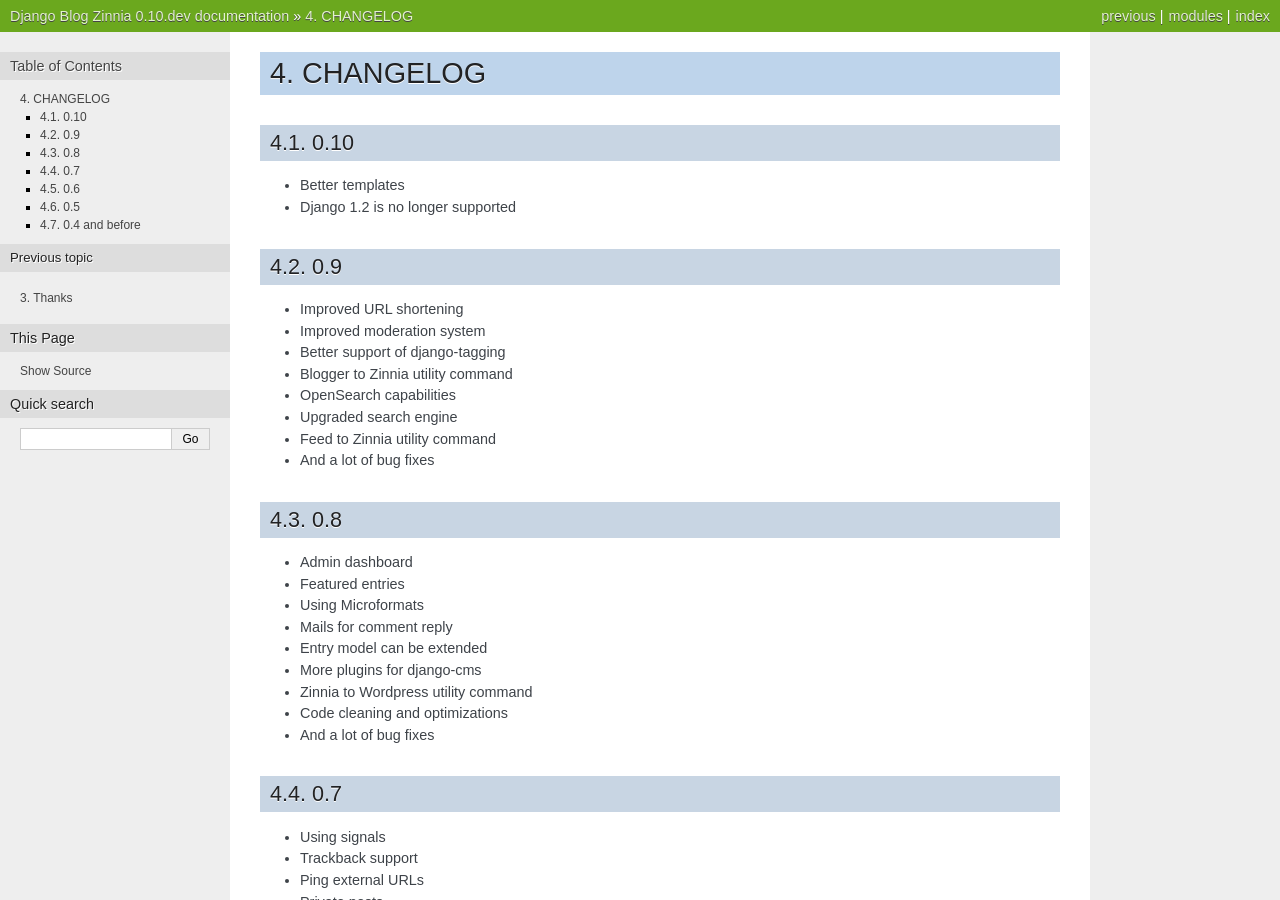
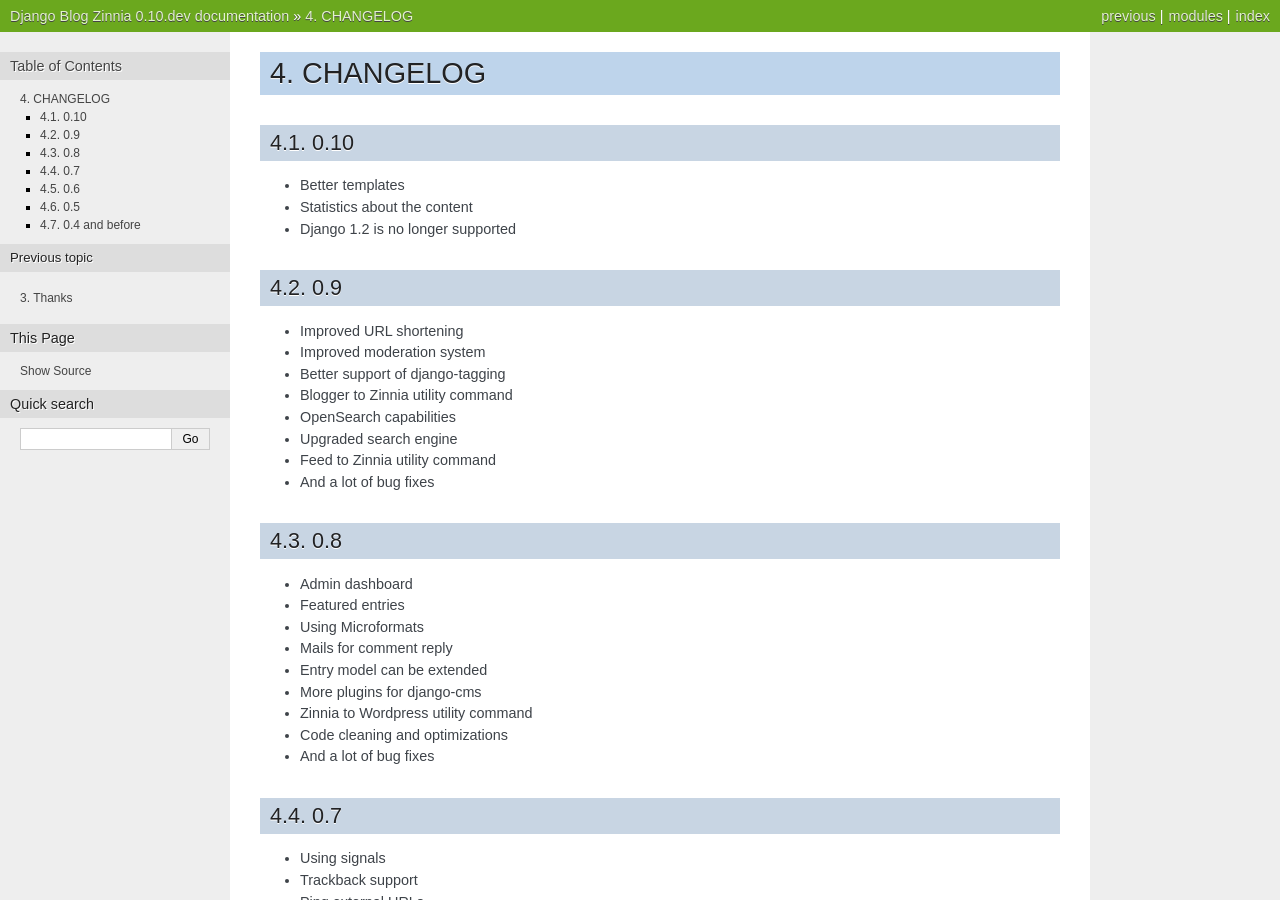
Before and after one commit to Fantomas42/django-blog-zinnia, a Sphinx documentation site: the page built from docs/changelog.rst, in a window 1280 px wide and 900 px high. Built offline with Sphinx 7.4.7, drawn with Linux system fonts in a browser that asks for light colours.

Commit message:
updating changelog for statistics

```diff
--- a/docs/changelog.rst
+++ b/docs/changelog.rst
@@ -5,6 +5,7 @@
 ----
 
 * Better templates
+* Statistics about the content
 * Django 1.2 is no longer supported
 
 0.9
```
